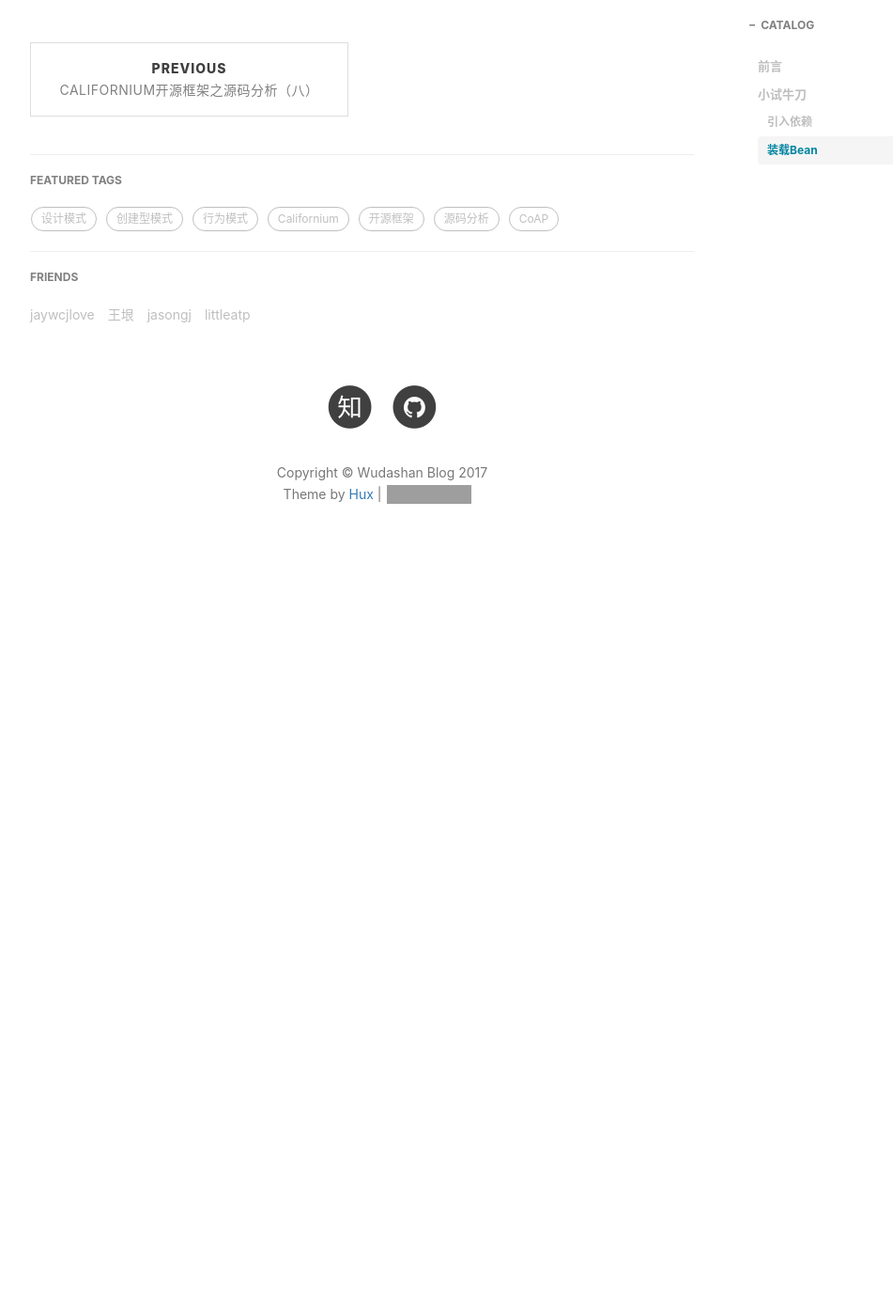
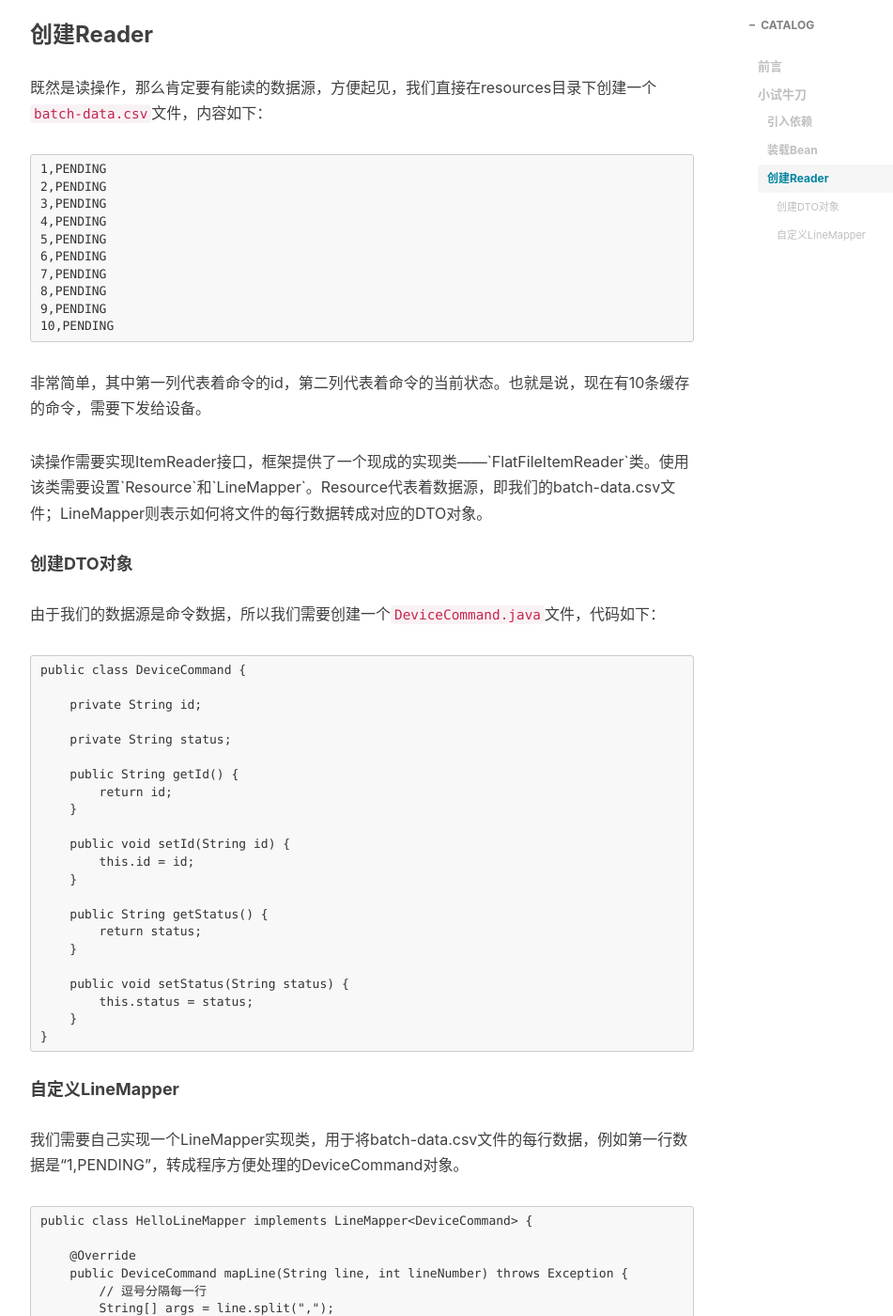
Before and after one commit to wudashan/wudashan.github.io, a Jekyll site: the page built from _posts/2017-07-23-Spring-Batch-Analysis.markdown, in a window 1280 px wide and 1400 px high, scrolled down 2034 px. Shown: the whole window at 94% size, without its empty margins (233-1184 px from the left). Built offline with Jekyll 4.4.1, drawn with Linux system fonts in a browser that asks for light colours; nearby versions of some CDN libraries; comment, search, counter and statistics services are not loaded; before the commit the page ends 2664 px from its top, so only the background shows below that; some of the changed text lies outside the part shown; grey boxes are pictures that could not be loaded.

Commit message:
创建Reader

````diff
--- a/_posts/2017-07-23-Spring-Batch-Analysis.markdown
+++ b/_posts/2017-07-23-Spring-Batch-Analysis.markdown
@@ -66,3 +66,82 @@ tags:
 ```
 
 有了上面声明的transactionManager、jobRepository、jobLauncher，我们就可以执行批量任务啦！不过，我们还需要创建一个任务。在Spring Batch框架中，一个任务Job由一个或者多个步骤Step，而步骤又由读操作Reader、处理操作Processor、写操作Writer组成，下面我们分别创建它们。
+
+## 创建Reader
+
+既然是读操作，那么肯定要有能读的数据源，方便起见，我们直接在resources目录下创建一个`batch-data.csv`文件，内容如下：
+
+```
+1,PENDING
+2,PENDING
+3,PENDING
+4,PENDING
+5,PENDING
+6,PENDING
+7,PENDING
+8,PENDING
+9,PENDING
+10,PENDING
+```
+
+非常简单，其中第一列代表着命令的id，第二列代表着命令的当前状态。也就是说，现在有10条缓存的命令，需要下发给设备。
+
+读操作需要实现ItemReader<T>接口，框架提供了一个现成的实现类——`FlatFileItemReader`类。使用该类需要设置`Resource`和`LineMapper`。Resource代表着数据源，即我们的batch-data.csv文件；LineMapper则表示如何将文件的每行数据转成对应的DTO对象。
+
+### 创建DTO对象
+
+由于我们的数据源是命令数据，所以我们需要创建一个`DeviceCommand.java`文件，代码如下：
+
+```
+public class DeviceCommand {
+
+    private String id;
+
+    private String status;
+
+    public String getId() {
+        return id;
+    }
+
+    public void setId(String id) {
+        this.id = id;
+    }
+
+    public String getStatus() {
+        return status;
+    }
+
+    public void setStatus(String status) {
+        this.status = status;
+    }
+}
+```
+
+### 自定义LineMapper
+
+我们需要自己实现一个LineMapper实现类，用于将batch-data.csv文件的每行数据，例如第一行数据是“1,PENDING”，转成程序方便处理的DeviceCommand对象。
+
+```
+public class HelloLineMapper implements LineMapper<DeviceCommand> {
+
+    @Override
+    public DeviceCommand mapLine(String line, int lineNumber) throws Exception {
+        // 逗号分隔每一行
+        String[] args = line.split(",");
+
+        // 创建DeviceCommand对象
+        DeviceCommand deviceCommand = new DeviceCommand();
+
+        // 设置id值到对象中
+        deviceCommand.setId(args[0]);
+
+        // 设置status值到对象中
+        deviceCommand.setStatus(args[1]);
+
+        // 返回对象
+        return deviceCommand;
+
+    }
+
+}
+```
````
